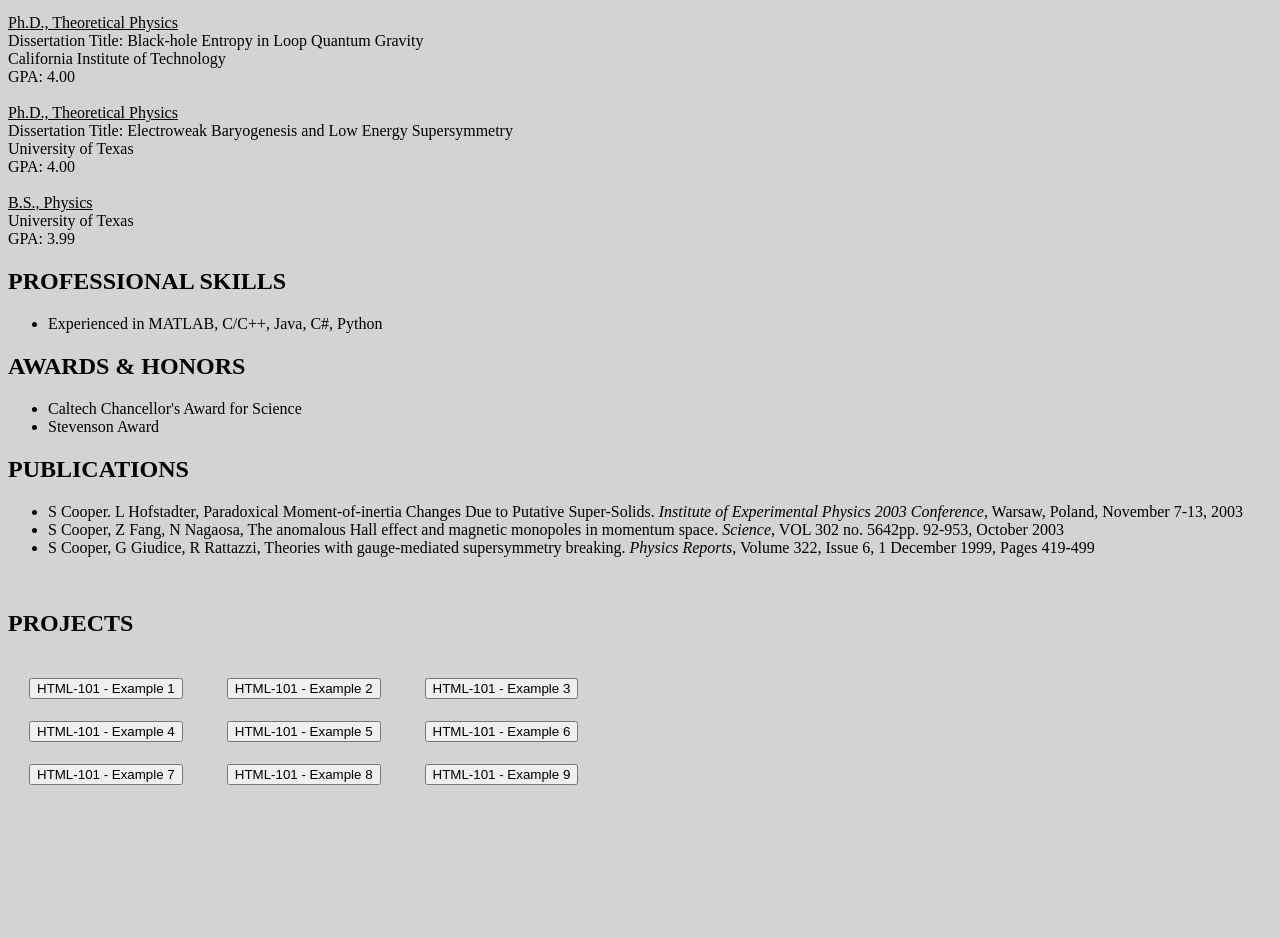
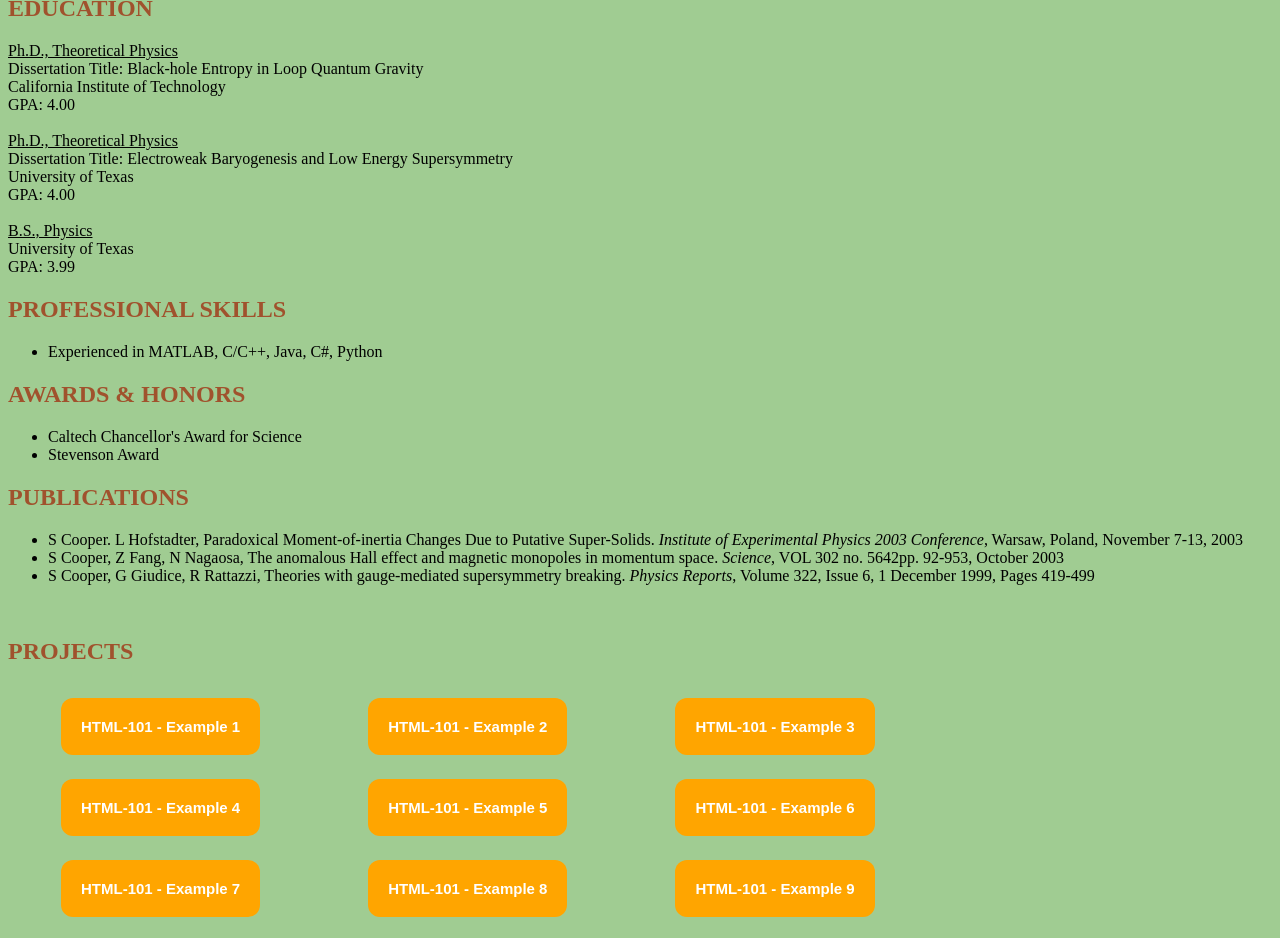
Before and after one commit to rogerperrett/resume, a plain HTML site: page index.html in a window 1280 px wide. Shown: the part 760-1698 px from the top of the page. Before the commit the page ends 1574 px from the top, so only its background shows below. Drawn offline with Linux system fonts and the light colour scheme.

Commit message:
CSS updates to the Resume site

```diff
--- a/index.html
+++ b/index.html
@@ -2,10 +2,11 @@
 <html lang="en">
 <head>
 	<title>SHELDON L. COOPER RESUME</title>
+	<link rel="stylesheet" href="style.css">
 </head>
-<body style="background-color:lightgray">
+<body>
 	<!-- Header - name - address - phone - email - photo -->
-	<div>
+	<div id="header">
 		<span><a href="https://cdn.dnaindia.com/sites/default/files/styles/full/public/2017/07/31/597432-82610585268a0d60b508b.jpg" target="_blank"><img align='right' alt="SheldonImage" src="https://img00.deviantart.net/65af/i/2011/359/5/7/bazinga_tee_art_by_alrow-d4k88pp.png" width='300px'></a></span>
 		<div>
 			<span></span>
@@ -123,44 +124,44 @@
 		<li>S Cooper, G Giudice, R Rattazzi, Theories with gauge-mediated supersymmetry breaking. <i>Physics Reports</i>, Volume 322, Issue 6, 1 December 1999, Pages 419-499</li>
 	</ul><br>
 	<h2>PROJECTS</h2>
-	<table cellspacing="20">
+	<table>
 		<tr>
 			<td>
-				<a href="https://github.com/rogerperrett/HTML-101-Example1" target="_blank"><button>HTML-101 - Example 1</button></a>
+				<a href="https://github.com/rogerperrett/HTML-101-Example1" target="_blank"><button class="button">HTML-101 - Example 1</button></a>
 			</td>
 			<td></td>
 			<td>
-				<a href="https://github.com/rogerperrett/HTML-101-Example2" target="_blank"><button>HTML-101 - Example 2</button></a>
+				<a href="https://github.com/rogerperrett/HTML-101-Example2" target="_blank"><button class="button">HTML-101 - Example 2</button></a>
 			</td>
 			<td></td>
 			<td>
-				<a href="https://github.com/rogerperrett/HTML-101-Example3" target="_blank"><button>HTML-101 - Example 3</button></a>
+				<a href="https://github.com/rogerperrett/HTML-101-Example3" target="_blank"><button class="button">HTML-101 - Example 3</button></a>
 			</td>
 		</tr>
 		<tr>
 			<td>
-				<a href="https://github.com/rogerperrett/HTML-101-Example4" target="_blank"><button>HTML-101 - Example 4</button></a>
+				<a href="https://github.com/rogerperrett/HTML-101-Example4" target="_blank"><button class="button">HTML-101 - Example 4</button></a>
 			</td>
 			<td></td>
 			<td>
-				<a href="https://github.com/rogerperrett/HTML-101-Example5" target="_blank"><button>HTML-101 - Example 5</button></a>
+				<a href="https://github.com/rogerperrett/HTML-101-Example5" target="_blank"><button class="button">HTML-101 - Example 5</button></a>
 			</td>
 			<td></td>
 			<td>
-				<a href="https://github.com/rogerperrett/HTML-101-Example6" target="_blank"><button>HTML-101 - Example 6</button></a>
+				<a href="https://github.com/rogerperrett/HTML-101-Example6" target="_blank"><button class="button">HTML-101 - Example 6</button></a>
 			</td>
 		</tr>
 		<tr>
 			<td>
-				<a href="https://github.com/rogerperrett/HTML-101-Example7" target="_blank"><button>HTML-101 - Example 7</button></a>
+				<a href="https://github.com/rogerperrett/HTML-101-Example7" target="_blank"><button class="button">HTML-101 - Example 7</button></a>
 			</td>
 			<td></td>
 			<td>
-				<a href="https://github.com/rogerperrett/HTML-101-Example8" target="_blank"><button>HTML-101 - Example 8</button></a>
+				<a href="https://github.com/rogerperrett/HTML-101-Example8" target="_blank"><button class="button">HTML-101 - Example 8</button></a>
 			</td>
 			<td></td>
 			<td>
-				<a href="https://github.com/rogerperrett/HTML-101-Example9" target="_blank"><button>HTML-101 - Example 9</button></a>
+				<a href="https://github.com/rogerperrett/HTML-101-Example9" target="_blank"><button class="button">HTML-101 - Example 9</button></a>
 			</td>
 		</tr>
 	</table>
--- /dev/null
+++ b/style.css
@@ -0,0 +1,27 @@
+body {
+    background-color: rgb(160, 204, 146);
+}
+
+#header {
+    padding: 10px;
+    color: rgb(131, 71, 32)
+}
+
+h2 {
+    color: sienna
+}
+
+.button {
+    background-color: orange;
+    border: none;
+    color: white;
+    padding: 20px;
+    text-align: center;
+    font-size: 15px;
+    font-weight: bolder;
+    border-radius: 12px;
+    margin: 10px 50px;
+}
+.button:hover {
+    background-color:gray;
+}
```
